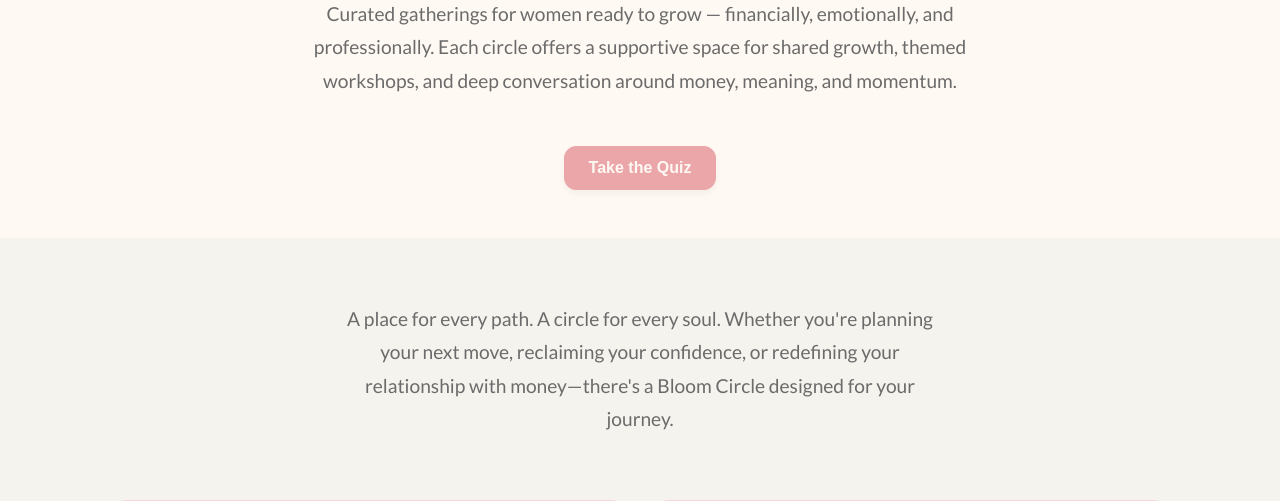
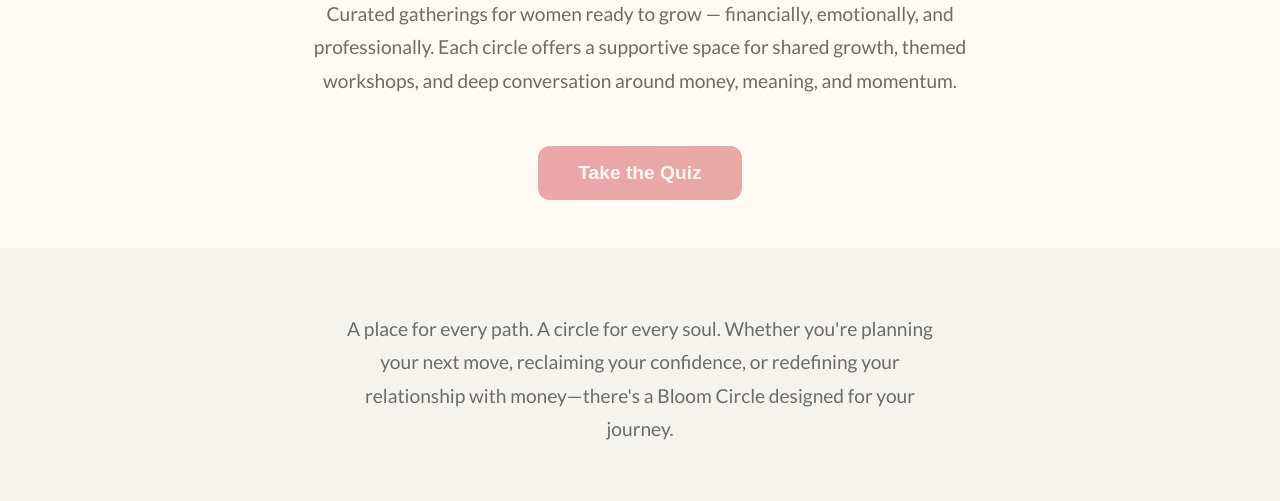
Before and after one commit to wenjiali/polishbloom, a plain HTML site: page bloom-circles.html in a window 1280 px wide. Shown: the part 219-720 px from the top of the page. Drawn offline with nearby package versions, Linux system fonts and the light colour scheme.

Commit message:
Update Bloom Circles button style to a new CTA design for improved visibility and engagement. Add corresponding CSS styles for enhanced user interaction and visual appeal.

```diff
--- a/assets/css/style.css
+++ b/assets/css/style.css
@@ -139,6 +139,33 @@
     box-shadow: 0 7px 14px rgba(235, 166, 169, 0.45);
 }
 
+.button.button-cta {
+    font-size: 1.2rem;
+    padding: 1rem 2.5rem;
+    color: var(--color-ivory-white);
+    background: linear-gradient(45deg, var(--color-petal-rose), color-mix(in srgb, var(--color-petal-rose) 80%, var(--color-muted-gold)));
+    border: none;
+    box-shadow: var(--shadow-lg);
+    animation: pulse-cta 2s infinite;
+}
+
+.button.button-cta:hover {
+    transform: translateY(-3px) scale(1.05);
+    box-shadow: var(--shadow-xl);
+    animation-play-state: paused;
+}
+
+@keyframes pulse-cta {
+    0% {
+        box-shadow: 0 0 0 0 color-mix(in srgb, var(--color-petal-rose) 40%, transparent);
+    }
+    70% {
+        box-shadow: 0 0 0 15px color-mix(in srgb, var(--color-petal-rose) 0%, transparent);
+    }
+    100% {
+        box-shadow: 0 0 0 0 color-mix(in srgb, var(--color-petal-rose) 0%, transparent);
+    }
+}
 
 /* Header */
 .site-header {
--- a/bloom-circles.html
+++ b/bloom-circles.html
@@ -41,7 +41,7 @@
                 <h1>Bloom Circles</h1>
                 <p class="subheadline">Curated gatherings for women ready to grow — financially, emotionally, and professionally. Each circle offers a supportive space for shared growth, themed workshops, and deep conversation around money, meaning, and momentum.</p>
                 <div class="page-header-actions">
-                    <button class="button button-primary js-start-quiz-btn">Take the Quiz</button>
+                    <button class="button button-cta js-start-quiz-btn">Take the Quiz</button>
                 </div>
             </div>
         </section>
```
